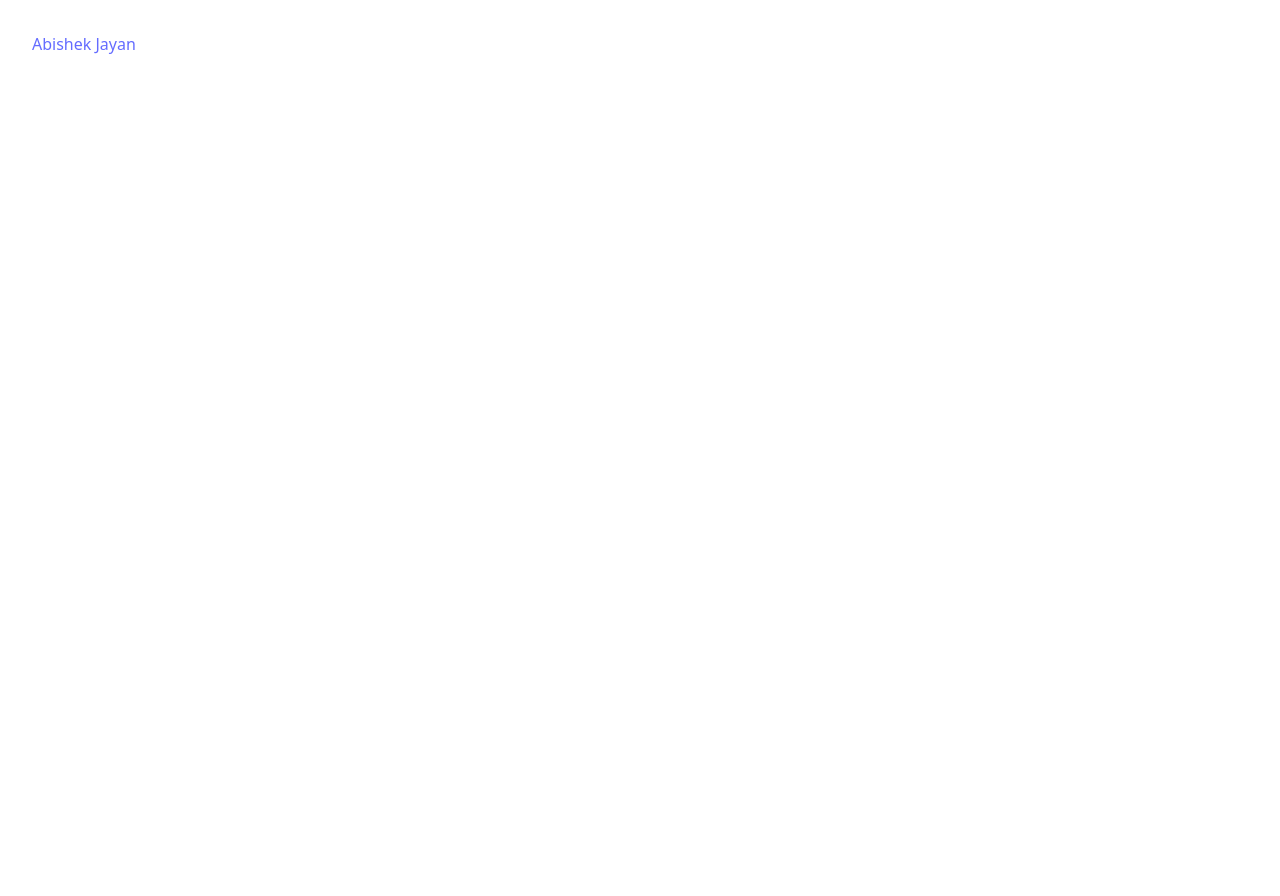
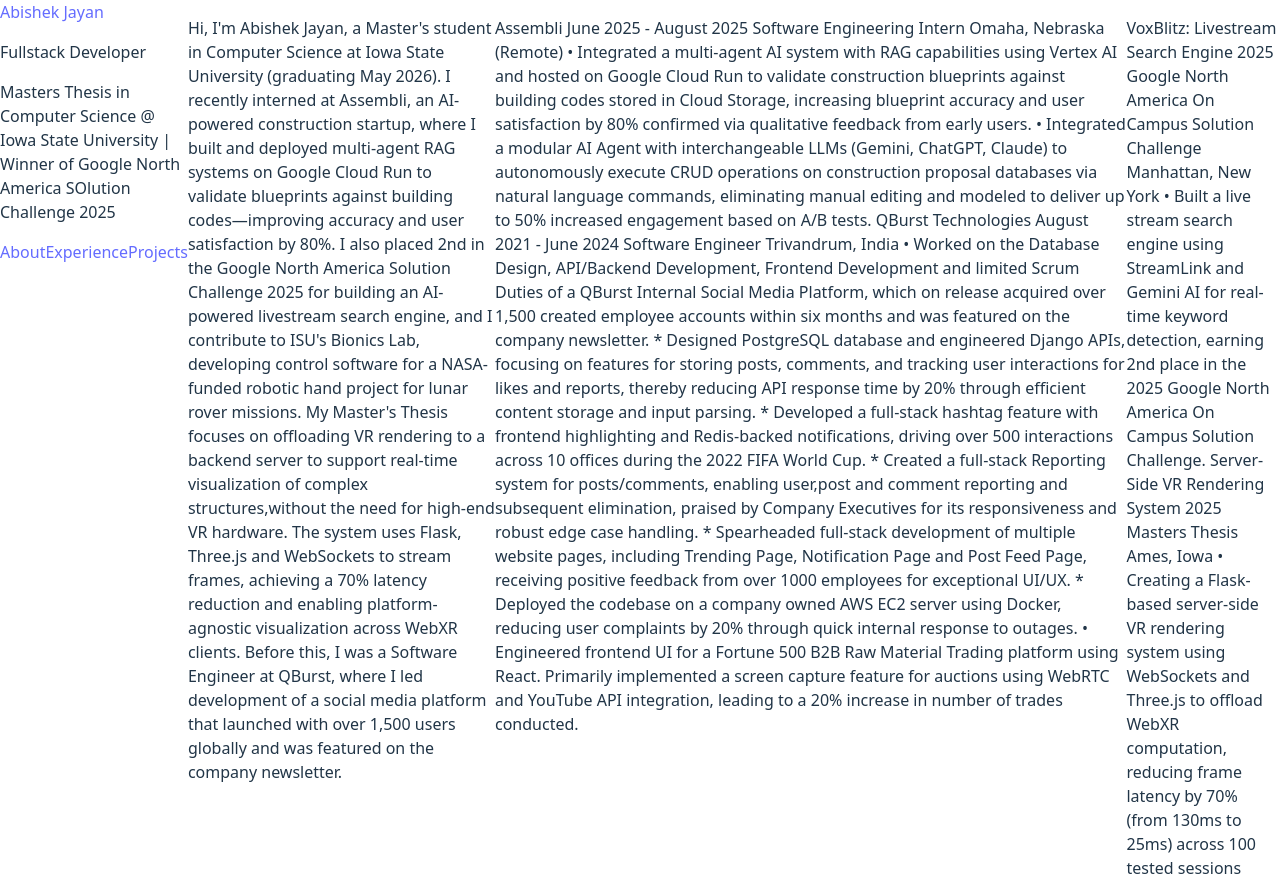
Before and after one commit to Abishek-Jayan/abishek-jayan.github.io, a React (Vite) app: page / in a window 1280 px wide. Before the commit the page ends 800 px from the top, so only its background shows below. Built offline with nearby package versions, Linux system fonts and the light colour scheme.

Commit message:
Added more text for basic skeletal structure of my website

```diff
--- /dev/null
+++ b/src/About/index.tsx
@@ -0,0 +1,11 @@
+const About = () => {
+    return <>
+    <p>Hi, I'm Abishek Jayan, a Master's student in Computer Science at Iowa State University (graduating May 2026). I recently interned at Assembli, an AI-powered construction startup, where I built and deployed multi-agent RAG systems on Google Cloud Run to validate blueprints against building codes—improving accuracy and user satisfaction by 80%. I also placed 2nd in the Google North America Solution Challenge 2025 for building an AI-powered livestream search engine, and I contribute to ISU's Bionics Lab, developing control software for a NASA-funded robotic hand project for lunar rover missions.
+
+My Master's Thesis focuses on offloading VR rendering to a backend server to support real-time visualization of complex structures,without the need for high-end VR hardware. The system uses Flask, Three.js and WebSockets to stream frames, achieving a 70% latency reduction and enabling platform-agnostic visualization across WebXR clients.
+
+Before this, I was a Software Engineer at QBurst, where I led development of a social media platform that launched with over 1,500 users globally and was featured on the company newsletter.
+</p>
+    </>
+}
+export default About;
--- a/src/App.css
+++ b/src/App.css
@@ -1,41 +1,3 @@
 #root {
-  max-width: 1280px;
-  padding: 2rem;
-  text-align: center;
+  display: flex;
 }
-
-.logo {
-  height: 6em;
-  padding: 1.5em;
-  will-change: filter;
-  transition: filter 300ms;
-}
-.logo:hover {
-  filter: drop-shadow(0 0 2em #646cffaa);
-}
-.logo.react:hover {
-  filter: drop-shadow(0 0 2em #61dafbaa);
-}
-
-@keyframes logo-spin {
-  from {
-    transform: rotate(0deg);
-  }
-  to {
-    transform: rotate(360deg);
-  }
-}
-
-@media (prefers-reduced-motion: no-preference) {
-  a:nth-of-type(2) .logo {
-    animation: logo-spin infinite 20s linear;
-  }
-}
-
-.card {
-  padding: 2em;
-}
-
-.read-the-docs {
-  color: #888;
-}
--- a/src/App.tsx
+++ b/src/App.tsx
@@ -6,7 +6,6 @@
 
   return (
     <>
-
       <LeftColumn/>
       <RightColumn/>
     </>
--- /dev/null
+++ b/src/ClickableLinks/index.tsx
@@ -0,0 +1,10 @@
+const ClickableLinks = () => {
+    return (<>
+        <a>About</a>
+        <a>Experience</a>
+        <a>Projects</a>
+    </>)
+}
+
+
+export default ClickableLinks;
--- /dev/null
+++ b/src/Experience/index.tsx
@@ -0,0 +1,33 @@
+const Experience = () => {
+    return <p>
+        Assembli June 2025 - August 2025
+Software Engineering Intern Omaha, Nebraska (Remote)
+• Integrated a multi-agent AI system with RAG capabilities using Vertex AI and hosted on Google Cloud
+Run to validate construction blueprints against building codes stored in Cloud Storage, increasing blueprint
+accuracy and user satisfaction by 80% confirmed via qualitative feedback from early users.
+• Integrated a modular AI Agent with interchangeable LLMs (Gemini, ChatGPT, Claude) to autonomously
+execute CRUD operations on construction proposal databases via natural language commands, eliminating manual
+editing and modeled to deliver up to 50% increased engagement based on A/B tests.
+QBurst Technologies August 2021 - June 2024
+Software Engineer Trivandrum, India
+• Worked on the Database Design, API/Backend Development, Frontend Development and limited Scrum Duties of a
+QBurst Internal Social Media Platform, which on release acquired over 1,500 created employee accounts
+within six months and was featured on the company newsletter.
+* Designed PostgreSQL database and engineered Django APIs, focusing on features for storing posts, comments, and
+tracking user interactions for likes and reports, thereby reducing API response time by 20% through efficient
+content storage and input parsing.
+* Developed a full-stack hashtag feature with frontend highlighting and Redis-backed notifications, driving over 500
+interactions across 10 offices during the 2022 FIFA World Cup.
+* Created a full-stack Reporting system for posts/comments, enabling user,post and comment reporting and subsequent
+elimination, praised by Company Executives for its responsiveness and robust edge case handling.
+* Spearheaded full-stack development of multiple website pages, including Trending Page, Notification Page and Post Feed
+Page, receiving positive feedback from over 1000 employees for exceptional UI/UX.
+* Deployed the codebase on a company owned AWS EC2 server using Docker, reducing user complaints by 20%
+through quick internal response to outages.
+• Engineered frontend UI for a Fortune 500 B2B Raw Material Trading platform using React. Primarily
+implemented a screen capture feature for auctions using WebRTC and YouTube API integration, leading to a
+20% increase in number of trades conducted.
+    </p>
+}
+
+export default Experience;
--- a/src/LeftColumn/index.tsx
+++ b/src/LeftColumn/index.tsx
@@ -1,7 +1,13 @@
+import ClickableLinks from "../ClickableLinks";
+
 const LeftColumn = () => {
     return (<>
     <div id="cover">
     <a href="/"> Abishek Jayan</a>
+    <p>Fullstack Developer</p>
+    <p>Masters Thesis in Computer Science @ Iowa State University | Winner of Google North America SOlution Challenge 2025</p>
+    <ClickableLinks/>
+
     </div>
     </>);
 }
--- /dev/null
+++ b/src/Projects/index.tsx
@@ -0,0 +1,14 @@
+const Projects = () => {
+    return <>
+    <p>VoxBlitz: Livestream Search Engine 2025
+Google North America On Campus Solution Challenge Manhattan, New York
+• Built a live stream search engine using StreamLink and Gemini AI for real-time keyword detection, earning 2nd place in
+the 2025 Google North America On Campus Solution Challenge.
+Server-Side VR Rendering System 2025
+Masters Thesis Ames, Iowa
+• Creating a Flask-based server-side VR rendering system using WebSockets and Three.js to offload WebXR computation,
+reducing frame latency by 70% (from 130ms to 25ms) across 100 tested sessions</p>
+    </>
+}
+
+export default Projects;
--- a/src/RightColumn/index.tsx
+++ b/src/RightColumn/index.tsx
@@ -1,5 +1,13 @@
+import About from "../About";
+import Experience from "../Experience";
+import Projects from "../Projects";
+
 const RightColumn = () => {
-    return <></>;
+    return <>
+    <About/>
+    <Experience/>
+    <Projects/>
+    </>;
 }
 
 export default RightColumn;
```
